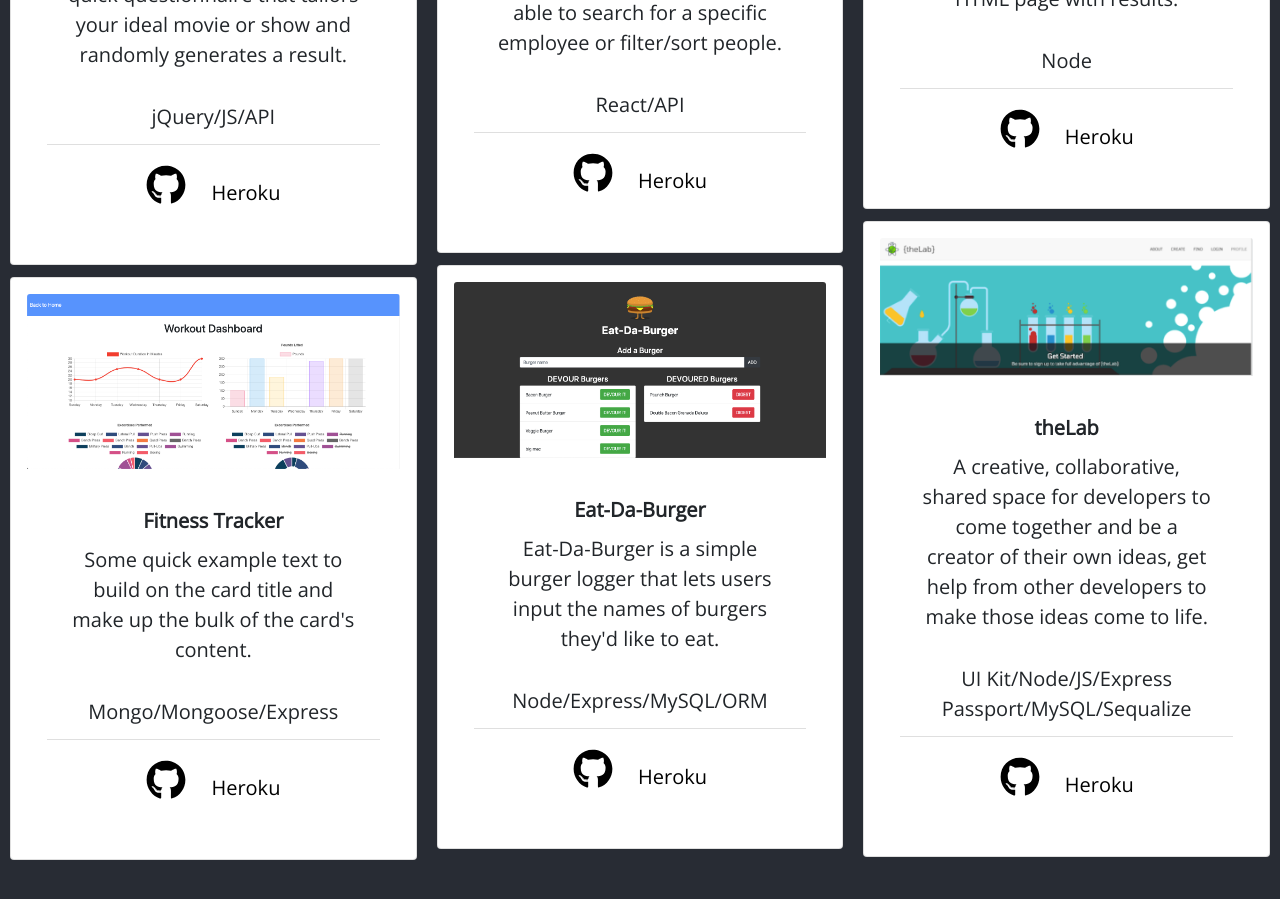
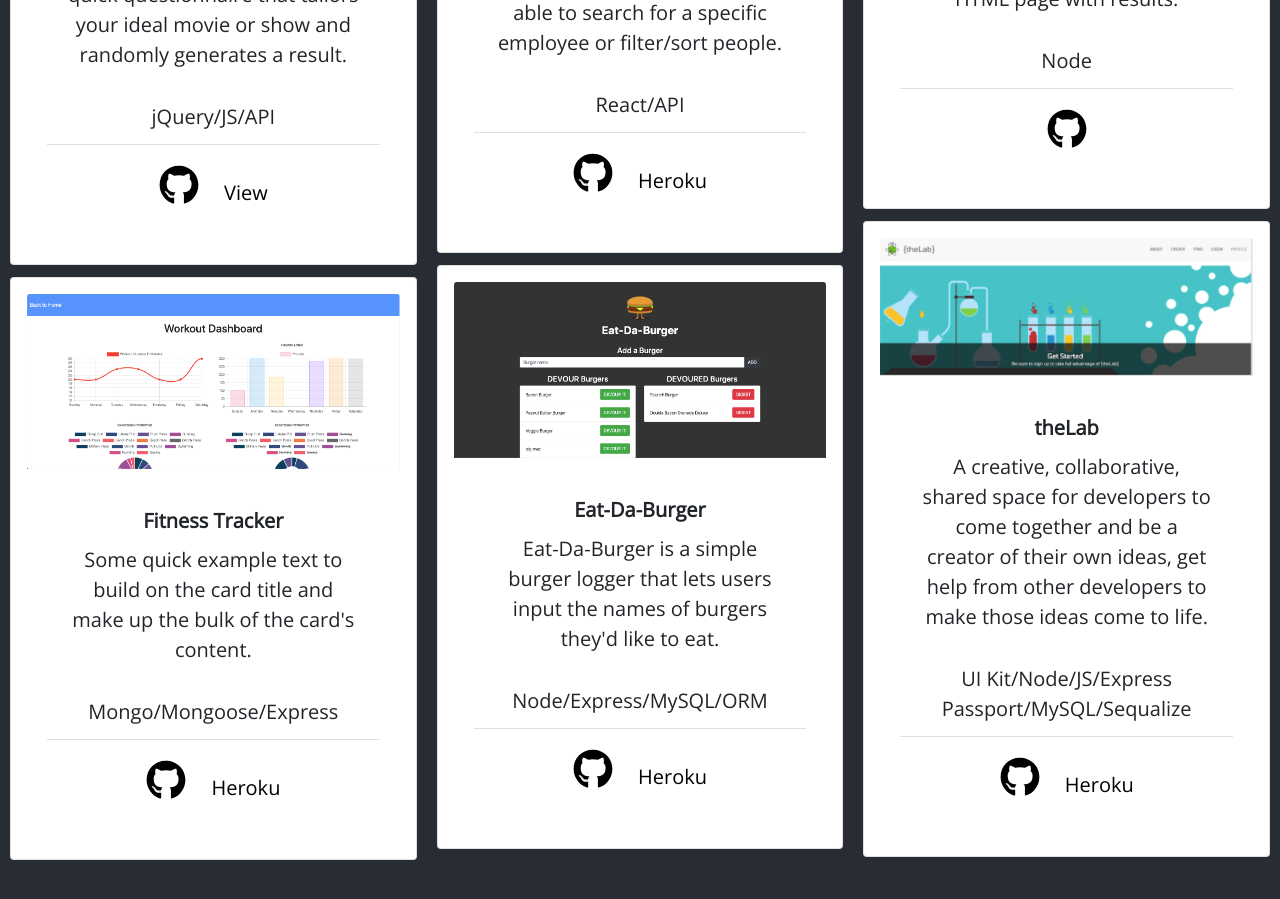
Before and after one commit to mr-andersen523/React-Portfolio4.0, a React (Create React App) app in the folder my-portfolio/: page / in a window 1280 px wide. Shown: the part 1900-2799 px from the top of the page. Built offline with nearby package versions, Linux system fonts and the light colour scheme.

Commit message:
deleted unnecessary imports

```diff
--- a/my-portfolio/src/components/Cards.js
+++ b/my-portfolio/src/components/Cards.js
@@ -1,5 +1,5 @@
 import React, { Component } from 'react';
-import { Card, CardDeck, CardColumns, ListGroup, ListGroupItem} from "react-bootstrap";
+import { Card, CardColumns, ListGroup, ListGroupItem} from "react-bootstrap";
 import burger from '../images/burger.png'
 import remote from '../images/remote.png'
 import lab2 from '../images/lab2.png'
@@ -8,8 +8,6 @@ import empdirect from '../images/emp-direct.png'
 import workout from '../images/workout.png'
 
 import { FontAwesomeIcon } from '@fortawesome/react-fontawesome'
-import { library } from '@fortawesome/fontawesome-svg-core'
-import { fab } from '@fortawesome/free-brands-svg-icons'
 
 
 
@@ -33,8 +31,8 @@ class Cards extends Component {
     <ListGroupItem>jQuery/JS/API</ListGroupItem>
     </ListGroup>
   <Card.Body>
-    <Card.Link href='https://github.com/mr-andersen523'><FontAwesomeIcon icon={['fab', 'github']} size="2x" /> </Card.Link>
-    <Card.Link href="#">Heroku</Card.Link>
+    <Card.Link href='https://github.com/mr-andersen523/pass-the-remote'><FontAwesomeIcon icon={['fab', 'github']} size="2x" /> </Card.Link>
+    <Card.Link href="https://mr-andersen523.github.io/pass-the-remote/">View</Card.Link>
   </Card.Body>
     </blockquote>
   </Card>
@@ -54,8 +52,8 @@ class Cards extends Component {
     <ListGroupItem>Mongo/Mongoose/Express</ListGroupItem>
     </ListGroup>
   <Card.Body>
-  <Card.Link href='https://github.com/mr-andersen523'><FontAwesomeIcon icon={['fab', 'github']} size="2x" /> </Card.Link>
-    <Card.Link href="#">Heroku</Card.Link>
+  <Card.Link href='https://github.com/mr-andersen523/homework17'><FontAwesomeIcon icon={['fab', 'github']} size="2x" /> </Card.Link>
+    <Card.Link href="https://fitness-tracker-hw.herokuapp.com/">Heroku</Card.Link>
   </Card.Body>
     </blockquote>
   </Card>
@@ -74,7 +72,7 @@ class Cards extends Component {
     <ListGroupItem>React/API</ListGroupItem>
     </ListGroup>
   <Card.Body>
-  <Card.Link href='https://github.com/mr-andersen523'><FontAwesomeIcon icon={['fab', 'github']} size="2x" /> </Card.Link>
+  <Card.Link href='https://github.com/mr-andersen523/homework19'><FontAwesomeIcon icon={['fab', 'github']} size="2x" /> </Card.Link>
     <Card.Link href="https://employee-directory-hw.herokuapp.com/">Heroku</Card.Link>
   </Card.Body>
     </blockquote>
@@ -114,8 +112,7 @@ class Cards extends Component {
     <ListGroupItem>Node</ListGroupItem>
     </ListGroup>
   <Card.Body>
-  <Card.Link href='https://github.com/mr-andersen523'><FontAwesomeIcon icon={['fab', 'github']} size="2x" /> </Card.Link>
-    <Card.Link href="#">Heroku</Card.Link>
+  <Card.Link href='https://github.com/mr-andersen523/homework10'><FontAwesomeIcon icon={['fab', 'github']} size="2x" /> </Card.Link>
   </Card.Body>
     </blockquote>
   </Card>
@@ -134,7 +131,7 @@ class Cards extends Component {
     <ListGroupItem>UI Kit/Node/JS/Express<br></br>Passport/MySQL/Sequalize</ListGroupItem>
     </ListGroup>
   <Card.Body>
-  <Card.Link href='https://github.com/mr-andersen523'><FontAwesomeIcon icon={['fab', 'github']} size="2x" /> </Card.Link>
+  <Card.Link href='https://github.com/programmerkim/theLab'><FontAwesomeIcon icon={['fab', 'github']} size="2x" /> </Card.Link>
     <Card.Link href="#">Heroku</Card.Link>
   </Card.Body>
     </blockquote>
```
